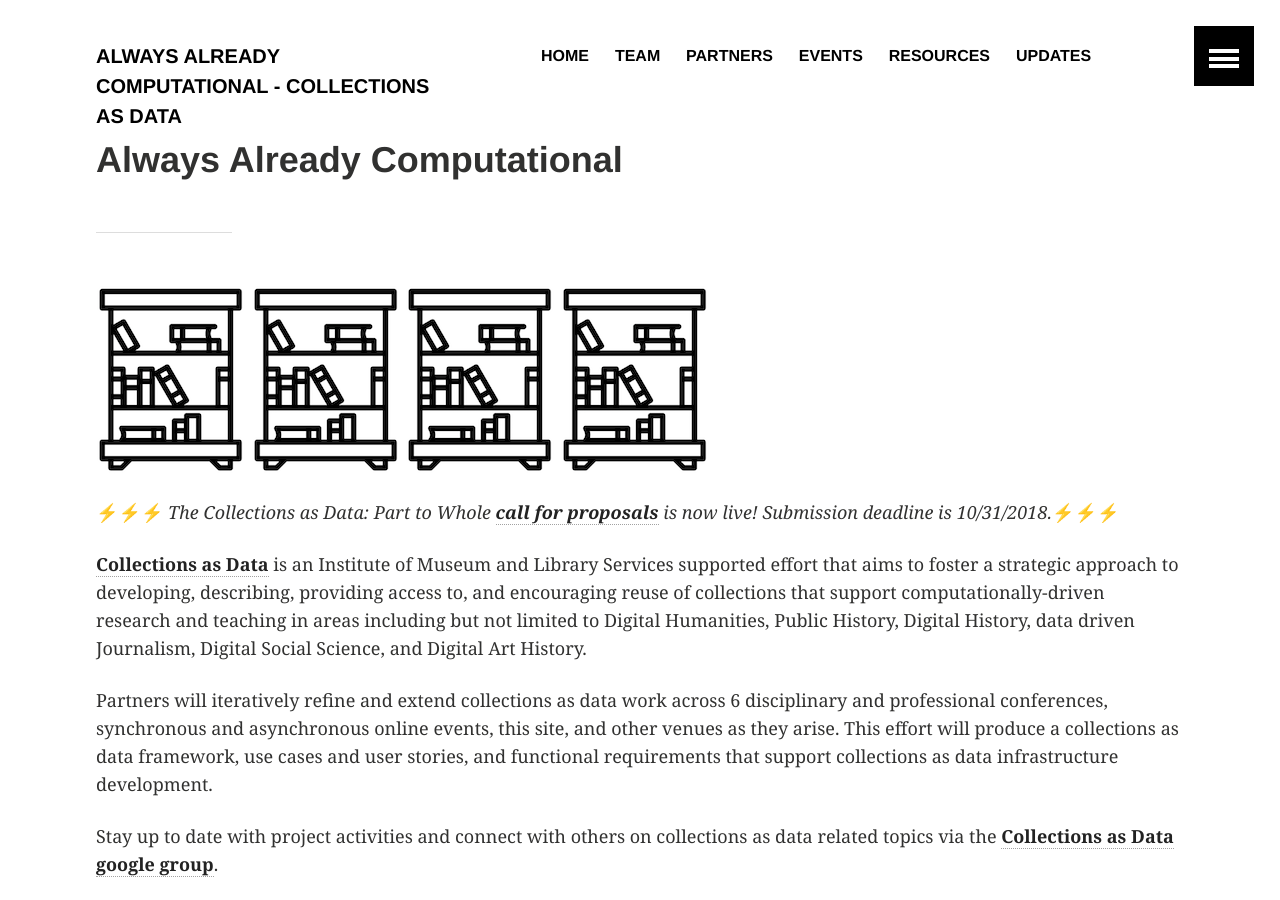
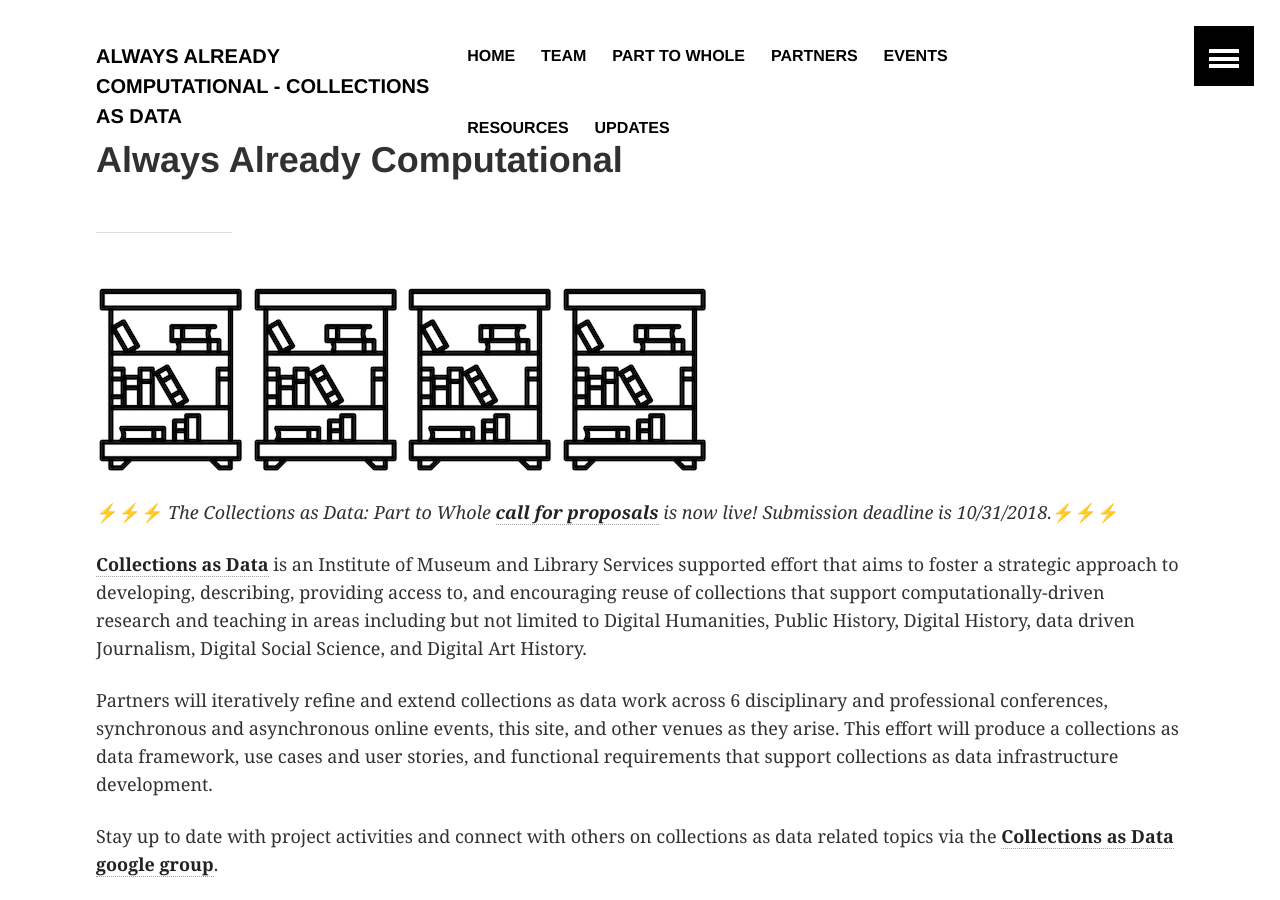
Before and after one commit to collectionsasdata/collectionsasdata.github.io, a Jekyll site: the page built from index.md, in a window 1280 px wide and 900 px high. Built offline with Jekyll 4.4.1, drawn with Linux system fonts in a browser that asks for light colours.

Commit message:
Update navigation.yml

```diff
--- a/_data/navigation.yml
+++ b/_data/navigation.yml
@@ -7,6 +7,11 @@
 
 - title: Team
   url: /team/
+  excerpt:
+  image:
+
+- title: Part to Whole
+  url: /part2whole/cfp/
   excerpt:
   image:
 
```
